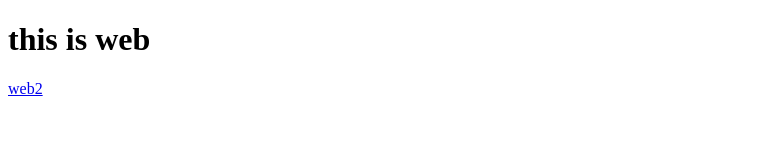
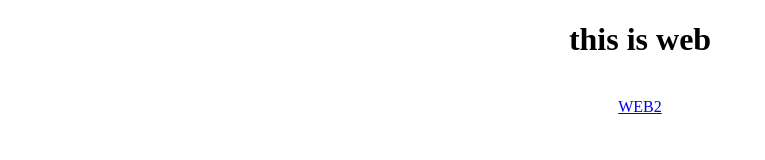
Before and after one commit to dennisahovi55-web/firstweb, a plain HTML site: page index.html in a window 1280 px wide. Shown: the whole page, without its empty margins (0-765 px from the left). Drawn offline with Linux system fonts and the light colour scheme.

Commit message:
tying again

```diff
--- a/index.html
+++ b/index.html
@@ -6,7 +6,9 @@
     <title>Web</title>
 </head>
 <body>
-    <h1>this is web</h1>
-    <a href="web2.html">web2</a>
+    <center>
+    <h1>this is web</h1><br>
+    <a href="web2.html">WEB2</a>
+    </center>
 </body>
 </html>
```
Also changed, not shown: web2.html (+2 -0 lines).
